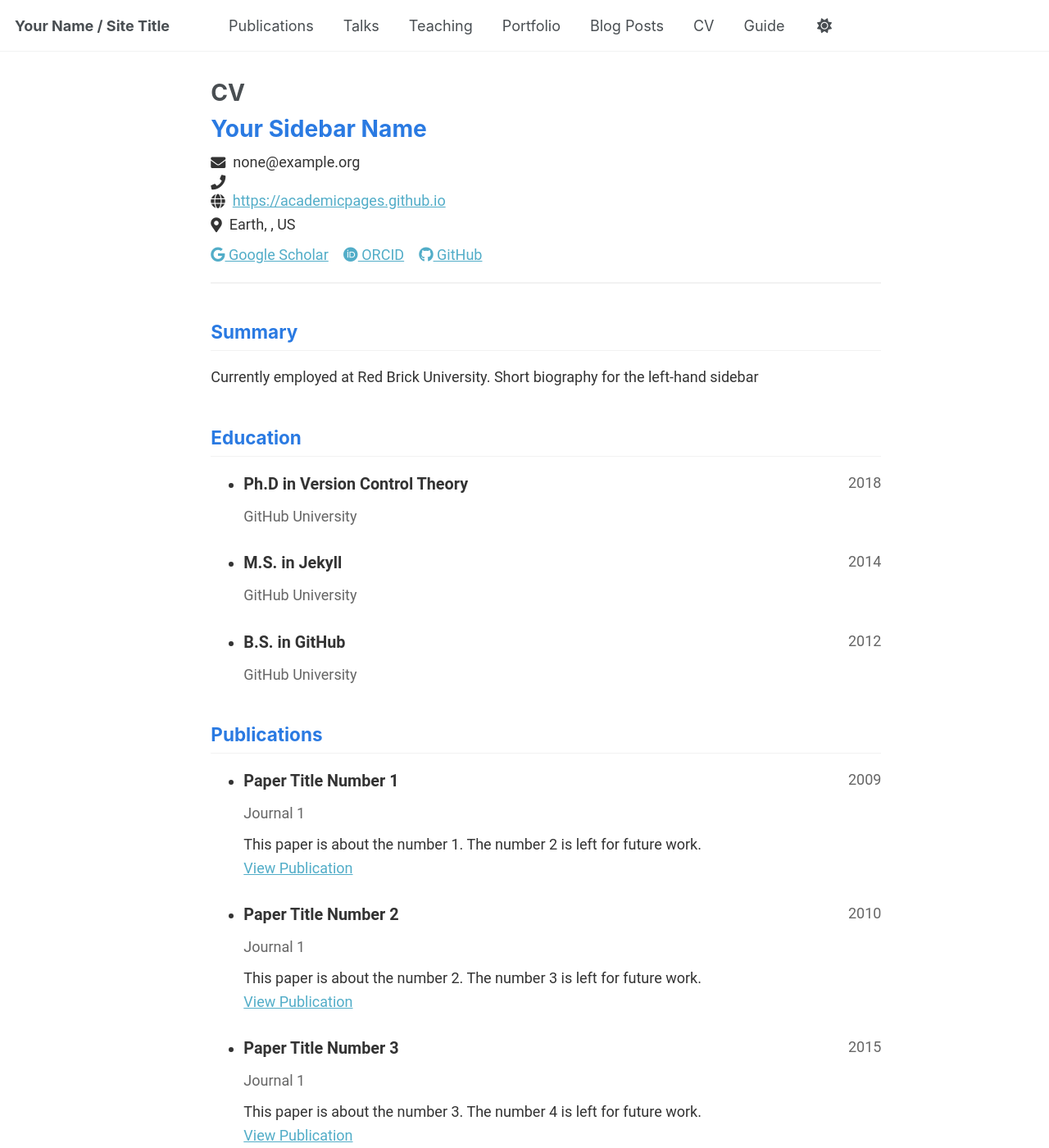
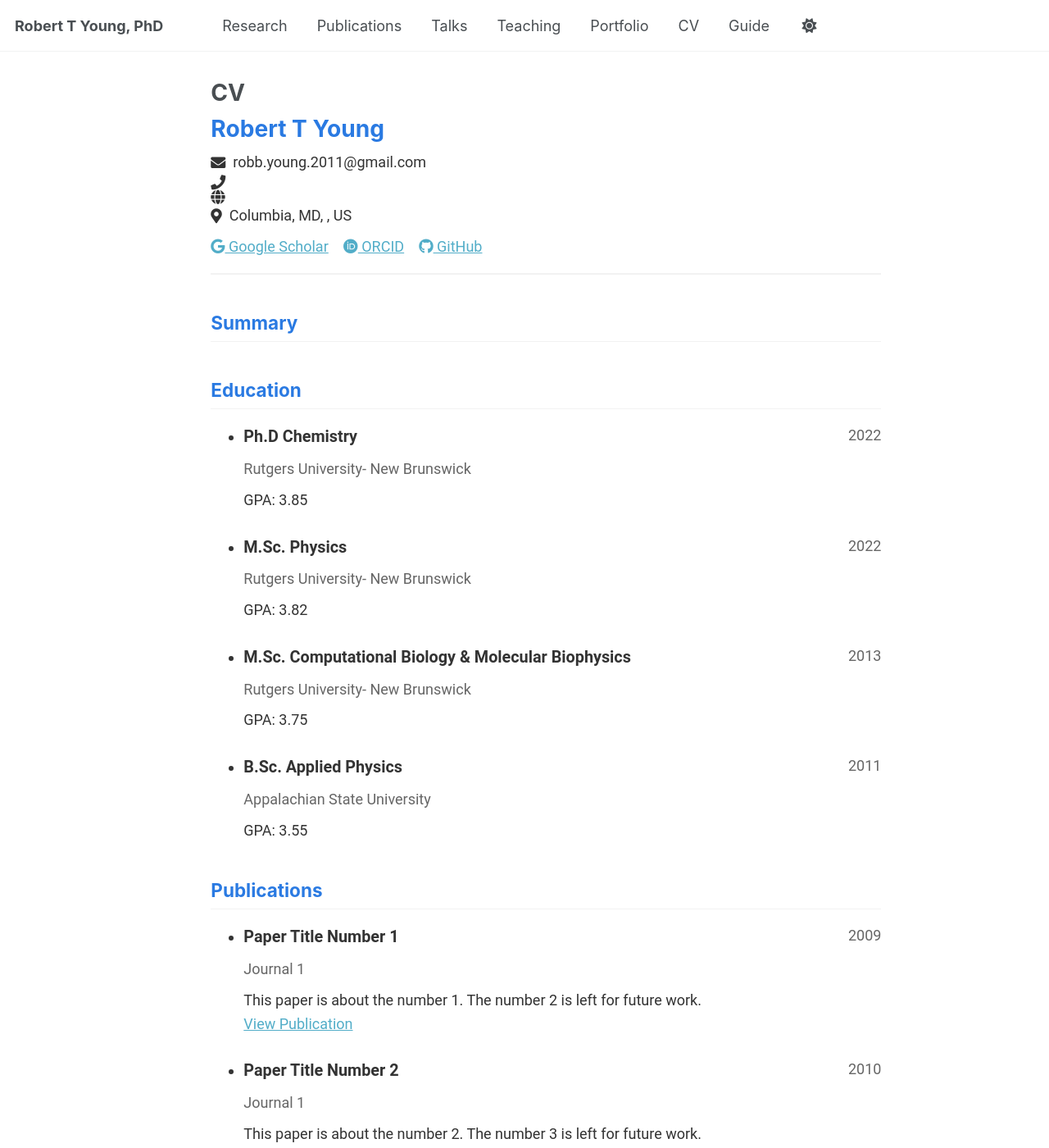
Before and after one commit to rty10/rty10.github.io, a Jekyll site: the page built from _pages/cv-json.md, in a window 1280 px wide and 1400 px high. Shown: the whole window at 82% size. Built offline with Jekyll 4.4.1, drawn with Linux system fonts in a browser that asks for light colours; a script that is not in the unit is left out.

Commit message:
update_02

```diff
--- a/_config.yml
+++ b/_config.yml
@@ -9,36 +9,36 @@
 # Basic Site Settings
 locale                   : "en-US"
 site_theme               : "default"
-title                    : "Your Name / Site Title"
+title                    : "Robert T Young, PhD"
 title_separator          : "-"
 name                     : &name "Your Name"
 description              : &description "personal description"
-url                      : https://academicpages.github.io # the base hostname & protocol for your site e.g. "https://[your GitHub username].github.io" or if you already have some other page hosted on Github then use "https://[your GitHub username].github.io/[Your Repo Name]"
+url                      : https://rty10.github.io # the base hostname & protocol for your site e.g. "https://[your GitHub username].github.io" or if you already have some other page hosted on Github then use "https://[your GitHub username].github.io/[Your Repo Name]"
 baseurl                  : "" # the subpath of your site, e.g. "/blog"
-repository               : "academicpages/academicpages.github.io"
+repository               : "rty10/rty10.github.io"
 
 # Site Author - The following control what appear as part of the author content on the side bar.
 #               If a field is blank the icon and link will not appear, otherwise it will be shown.
 #               Additional customization can be done by editing /_includes/author-profile.html
 author:
   # Biographic information
-  avatar           : "profile.png"
-  name             : "Your Sidebar Name"
-  pronouns         : # example: "she/her"
-  bio              : "Short biography for the left-hand sidebar"
-  location         : "Earth"
-  employer         : "Red Brick University"
+  avatar           : "RY_CareerFair2025_hs01_v02.jpg"
+  name             : "Dr. Robert Young"
+  pronouns         : "he/him/his"
+  bio              : #"Short biography for the left-hand sidebar"
+  location         : "Maryland"
+  employer         : #"Red Brick University"
   uri              : # URL
-  email            : "none@example.org"
+  email            : "robb.young.2011@gmail.com"
 
   # Academic websites
   academia         : # URL
   arxiv            : # URL - Update with the correct link to your profile
-  googlescholar    : "https://scholar.google.com/citations?user=PS_CX0AAAAAJ"
+  googlescholar    : "https://scholar.google.com/citations?user=KxyzqtYAAAAJ"
   impactstory      : # URL
-  orcid            : "http://orcid.org/yourorcidurl"
+  orcid            : "http://orcid.org/0000-0001-5471-3792"
   semantic         : # URL
-  pubmed           : "https://www.ncbi.nlm.nih.gov/pubmed/?term=john+snow"
+  pubmed           : #"https://www.ncbi.nlm.nih.gov/pubmed/?term=john+snow"
   researchgate     : # URL
   scopus           : # URL
 
@@ -46,13 +46,13 @@ author:
   bitbucket        : # Username - Update with your username on the site
   codepen          : # Username
   dribbble         : # Username
-  github           : "academicpages"
-  kaggle           : # Username
+  github           : "rty10"
+  kaggle           : "ry54451"
   stackoverflow    : # User number or user number and name (i.e., use "1" or "1/jeff-atwood")
 
   # Social media
   artstation       : # Username
-  bluesky          : "bsky.app" # Replace this with you Bluesky username
+  bluesky          : # Username
   facebook         : # Username
   flickr           : # Username
   foursquare       : # Username
@@ -61,7 +61,7 @@ author:
   keybase          : # Username
   instagram        : # Username
   lastfm           : # Username
-  linkedin         : # Username
+  linkedin         : "rt-young"
   mastodon         : # URL
   medium           : # URL
   pinterest        : # Username
@@ -79,12 +79,12 @@ author:
 
 # Publication Category - The following the list of publication categories and their headings
 publication_category:
-  books:
-    title: 'Books'
-  manuscripts:
-    title: 'Journal Articles'
-  conferences:
-    title: 'Conference Papers'
+  #books:
+  #  title: 'Books'
+  #manuscripts:
+  #  title: 'Journal Articles'
+  #conferences:
+  #  title: 'Conference Papers'
 
 # Site Settings
 teaser                   :  # filename of teaser fallback teaser image placed in /images/, .e.g. "500x300.png"
--- a/_data/cv.json
+++ b/_data/cv.json
@@ -1,62 +1,71 @@
 {
   "basics": {
-    "name": "Your Sidebar Name",
-    "email": "none@example.org",
+    "name": "Robert T Young",
+    "email": "robb.young.2011@gmail.com",
     "phone": "",
-    "website": "https://academicpages.github.io",
-    "summary": "Currently employed at Red Brick University. Short biography for the left-hand sidebar",
+    "website": "",
+    "summary": "",
     "location": {
       "address": "",
-      "postalCode": "",
-      "city": "Earth",
+      "postalCode": "21046",
+      "city": "Columbia, MD",
       "countryCode": "US",
       "region": ""
     },
     "profiles": [
       {
         "network": "Google Scholar",
-        "username": "",
-        "url": "https://scholar.google.com/citations?user=PS_CX0AAAAAJ"
+        "username": "Robert T Young",
+        "url": "https://scholar.google.com/citations?user=KxyzqtYAAAAJ"
       },
       {
         "network": "ORCID",
-        "username": "",
-        "url": "http://orcid.org/yourorcidurl"
+        "username": "Robert Young",
+        "url": "http://orcid.org/0000-0001-5471-3792"
       },
       {
         "network": "GitHub",
-        "username": "academicpages",
-        "url": "https://github.com/academicpages"
+        "username": "rty10",
+        "url": "https://github.com/rty10"
       }
     ]
   },
   "work": [],
   "education": [
     {
-      "institution": "GitHub University",
-      "area": "Ph.D in Version Control Theory",
-      "studyType": "",
-      "startDate": "",
-      "endDate": "2018",
-      "gpa": null,
+      "institution": "Rutgers University- New Brunswick",
+      "area": "Ph.D Chemistry",
+      "studyType": "Computational Biophysical",
+      "startDate": "2016",
+      "endDate": "2022",
+      "gpa": 3.85,
       "courses": []
     },
     {
-      "institution": "GitHub University",
-      "area": "M.S. in Jekyll",
-      "studyType": "",
-      "startDate": "",
-      "endDate": "2014",
-      "gpa": null,
+      "institution": "Rutgers University- New Brunswick",
+      "area": "M.Sc. Physics",
+      "studyType": "Biophysics",
+      "startDate": "2013",
+      "endDate": "2022",
+      "gpa": 3.82,
       "courses": []
     },
     {
-      "institution": "GitHub University",
-      "area": "B.S. in GitHub",
+      "institution": "Rutgers University- New Brunswick",
+      "area": "M.Sc. Computational Biology & Molecular Biophysics",
       "studyType": "",
-      "startDate": "",
-      "endDate": "2012",
-      "gpa": null,
+      "startDate": "2011",
+      "endDate": "2013",
+      "gpa": 3.75,
+      "courses": []
+    },
+    {
+      "institution": "Appalachian State University",
+      "area": "B.Sc. Applied Physics",
+      "studyType": "",
+      "startDate": "2002, 2007",
+      "endDate": "2011",
+      "gpa": 3.55,
       "courses": []
     }
   ],
--- a/_data/navigation.yml
+++ b/_data/navigation.yml
@@ -8,6 +8,9 @@
 #      Markdown formatted page while the second is generated using JSON.
 
 main:
+  - title: "Research"
+    url: /research/
+
   - title: "Publications"
     url: /publications/
 
@@ -20,9 +23,6 @@ main:
   - title: "Portfolio"
     url: /portfolio/
 
-  - title: "Blog Posts"
-    url: /year-archive/
-
   - title: "CV"
     url: /cv/
 
```
